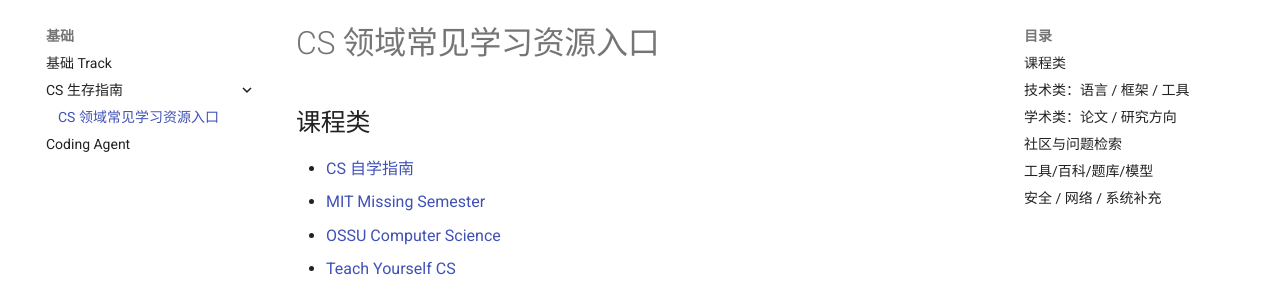
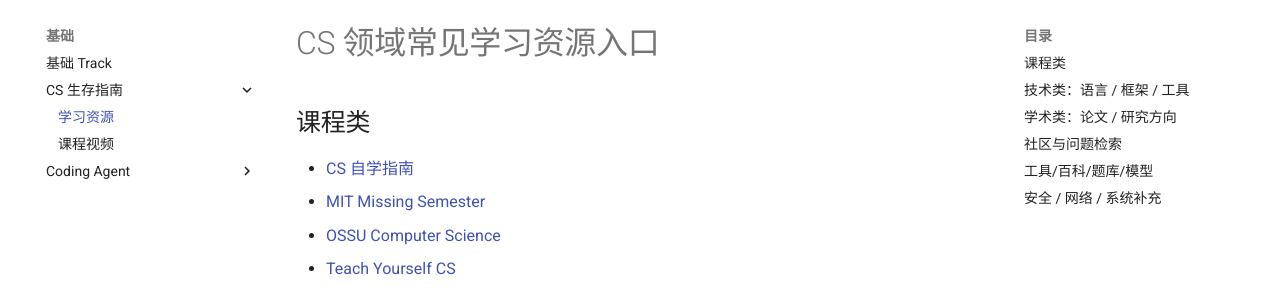
Before and after one commit to sast-summer-training-2026/sast-summer-training-2026.github.io, an MkDocs documentation site: the page built from docs/basic/survival-guide/cs-resources.md, in a window 1280 px wide. Shown: the part 124-418 px from the top of the page. Built offline with MkDocs 1.6.1 and Material for MkDocs 9.7.7, drawn with Linux system fonts in a browser that asks for light colours; comment, search, counter and statistics services are not loaded; some of the changed lines change nothing that is shown.

Commit message:
补充CS生存指南和Coding Agent索引

```diff
--- a/mkdocs.yml
+++ b/mkdocs.yml
@@ -98,9 +98,11 @@
     - basic/index_basic.md
     - CS 生存指南:
       - basic/survival-guide/index.md
-      - basic/survival-guide/cs-resources.md
+      - 学习资源: basic/survival-guide/cs-resources.md
+      - 课程视频: https://www.bilibili.com/video/BV1CFK26nErF/
     - Coding Agent:
       - basic/coding-agent/index.md
+      - 课程视频: https://www.bilibili.com/video/BV135Kh6dERa/
   - 前后端:
     - frontend-and-backend/index_frontend-and-backend.md
     - 前端:
```
